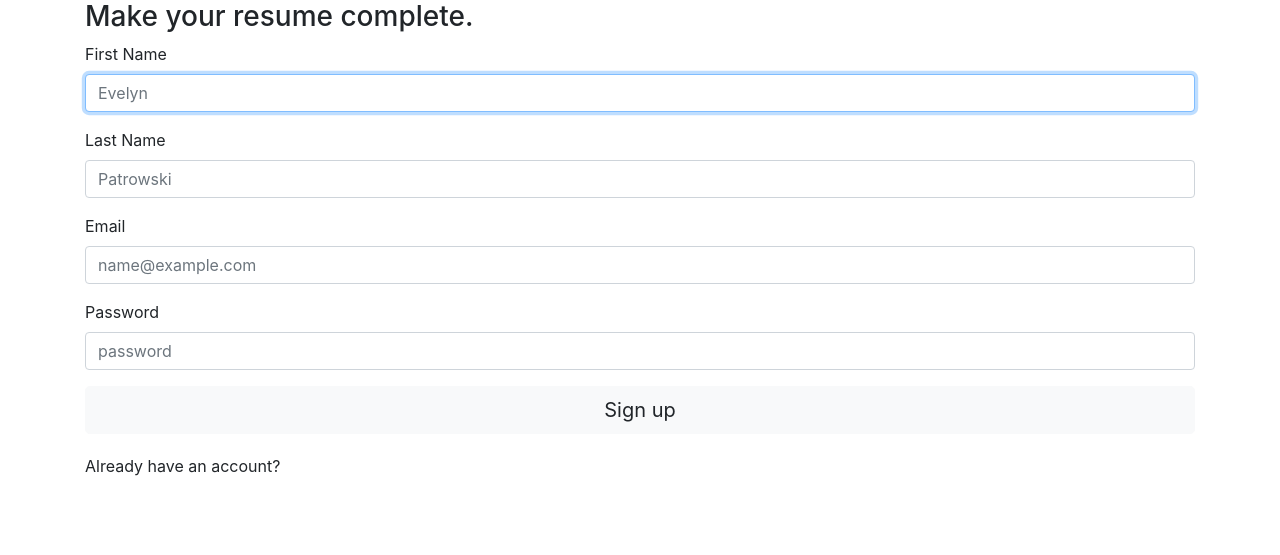
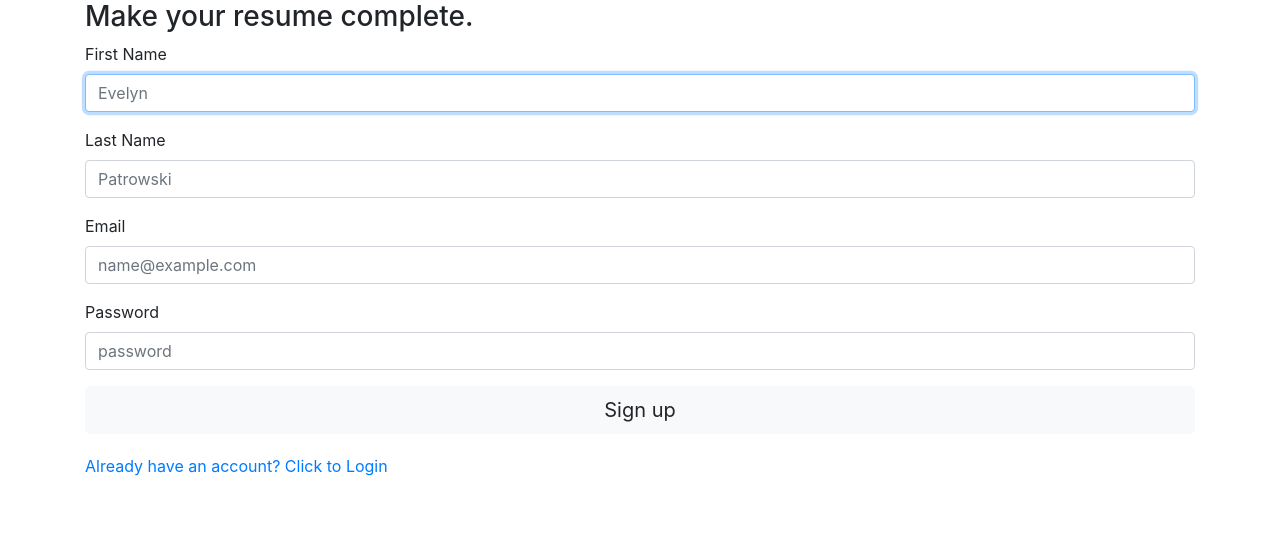
Before and after one commit to koolkusum/HackHers-2024, a Python web app: template flask/templates/signup.html in a window 1280 px wide. Shown: the part 59-614 px from the top of the page. Run offline with Jinja, Linux system fonts and the light colour scheme; the template is opened without the code that fills it, so the values that code supplies are empty; some libraries are stand-ins or nearby versions.

Commit message:
amend signup.html; remove white coloring

```diff
--- a/flask/templates/signup.html
+++ b/flask/templates/signup.html
@@ -53,7 +53,7 @@
 	</div>
 	<button class="btn btn-lg btn-primary btn-block btn-light" type="submit">Sign up</button>
 	<div style="margin-top: 20px;" id="form-text">
-		Already have an account? <a style="color: rgb(255, 255, 255)" href="login">Click to Login</a>
+		<a href="login">Already have an account? Click to Login</a>
 	</div>
 </form>
 </div>
```
